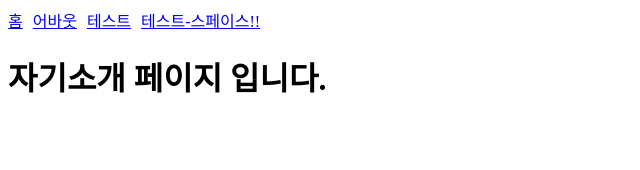
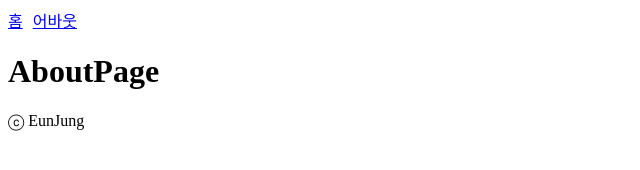
Before and after one commit to EunJung803/My_Gatsby_GitBlog, a Gatsby site: page /about in a window 1280 px wide. Shown: the whole page, without its empty margins (0-640 px from the left). Built offline with nearby package versions, Linux system fonts and the light colour scheme; Gatsby itself is replaced by a stand-in of ours.

Commit message:
Head 제거, Layout 컴포넌트 생성

```diff
--- a/src/components/Head.js
+++ /dev/null
@@ -1,15 +0,0 @@
-import { Link } from "gatsby";
-import React from "react";
-
-function Head() {
-  return (
-    <div style={{ display: "flex", gap: 10 }}>
-      <Link to="/">홈</Link>
-      <Link to="/about">어바웃</Link>
-      <Link to="/test">테스트</Link>
-      <Link to="/test-space">테스트-스페이스!!</Link>
-    </div>
-  );
-}
-
-export default Head;
--- /dev/null
+++ b/src/components/Layout.js
@@ -0,0 +1,21 @@
+import { Link } from "gatsby";
+import React from "react";
+
+function Layout({ children }) {
+  return (
+    <>
+      <main>
+        <div style={{ display: "flex", gap: 10}}>
+          <Link to="/">홈</Link>
+          <Link to="/about">어바웃</Link>
+        </div>
+
+        {children}
+
+        <div>ⓒ EunJung</div>
+      </main>
+    </>
+  );
+}
+
+export default Layout;
--- a/src/pages/about.js
+++ b/src/pages/about.js
@@ -1,14 +1,13 @@
 import React from "react";
-import Head from "../components/Head";
+import Layout from "../components/Layout";
 
 function AboutPage() {
   return (
     <main>
-      <title>자기소개</title>
-
-      <Head />
-
-      <h1>자기소개 페이지 입니다.</h1>
+      <title>AboutPage</title>
+      <Layout>
+        <h1>AboutPage</h1>
+      </Layout>
     </main>
   )
 };
```
Also changed, not shown: src/pages/index.js (+4 -3 lines), src/pages/test-space.js (deleted, +0 -16 lines), src/pages/test.js (deleted, +0 -14 lines).
